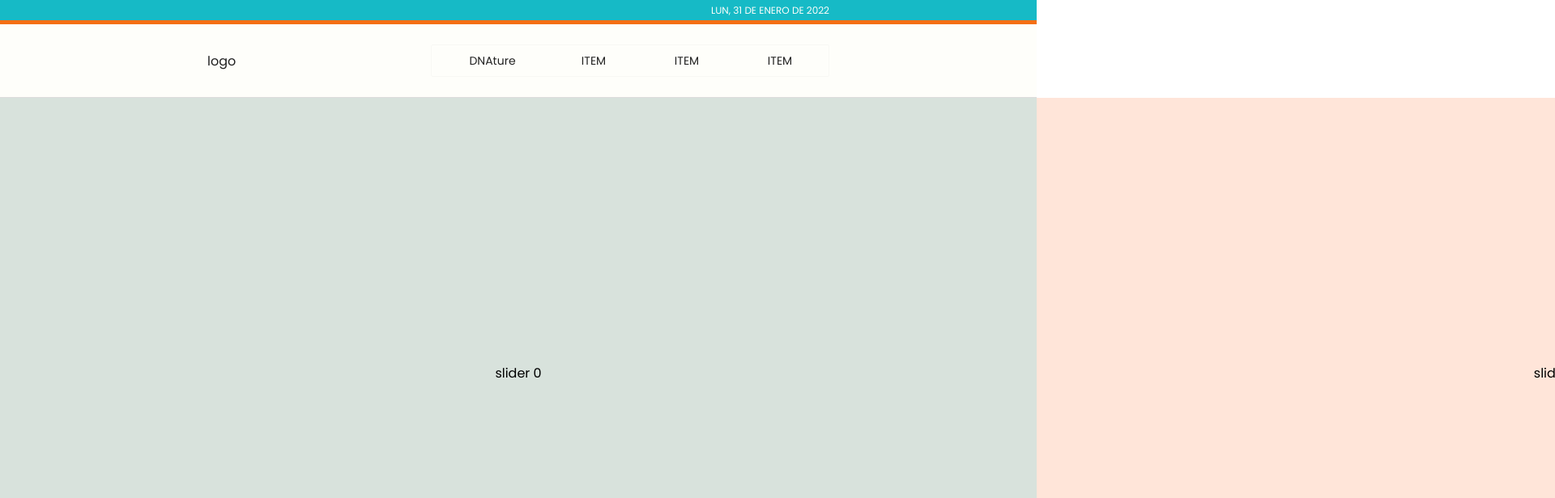
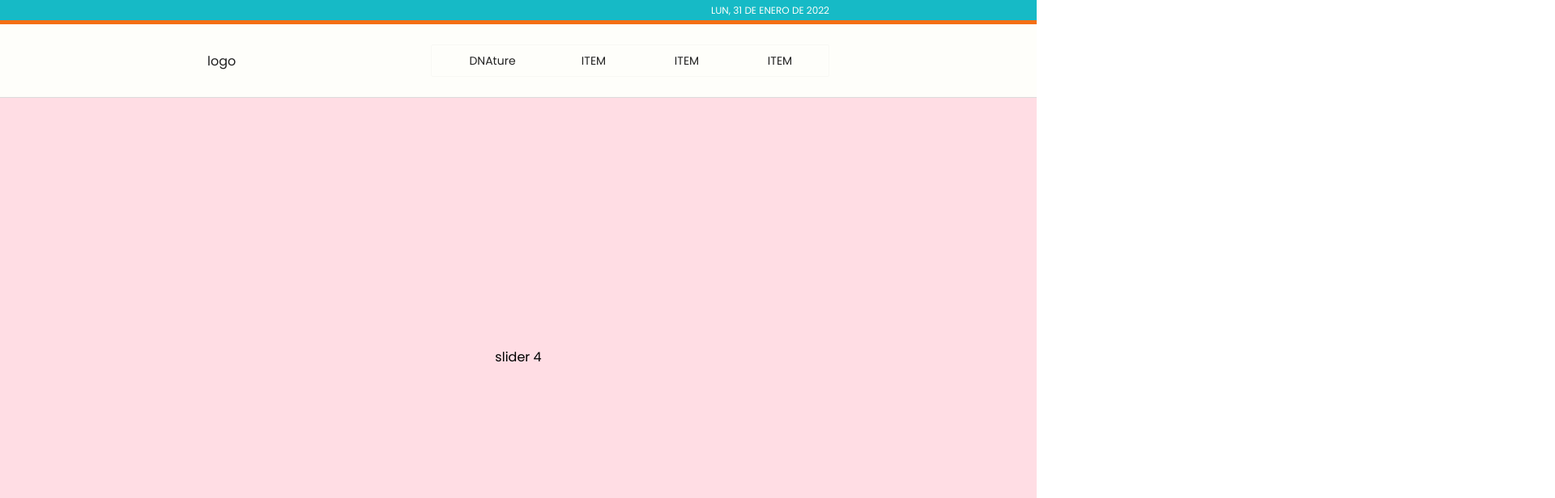
Before and after one commit to julzel/dnature_next, a Next.js app: page / in a window 1280 px wide. Shown: the top 616 px of the page at 81% size, 1920 px wide, since content can reach past the window. Built offline with nearby package versions, Linux system fonts and the light colour scheme.

Commit message:
slider setup

```diff
--- a/components/Slider/Slide/Slide.module.scss
+++ b/components/Slider/Slide/Slide.module.scss
@@ -7,4 +7,7 @@
     left: 0;
     top: 0;
     flex-shrink: 0;
+    position: absolute;
+    left: 0;
+    top: 0;
 }
--- a/components/Slider/Slider.module.scss
+++ b/components/Slider/Slider.module.scss
@@ -4,9 +4,11 @@
     position: relative;
 
     .container{
-        height: calc(100vh - 120px);
+        overflow: hidden;
+        height: 0;
         display: flex;
         flex-wrap: nowrap;
-        transition: transform 300ms ease-in;
+        transition: transform 500ms ease-in-out;
+        padding-top: 50%;
     }
 }
```
